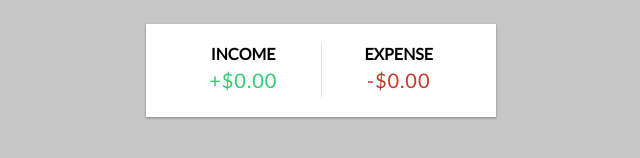
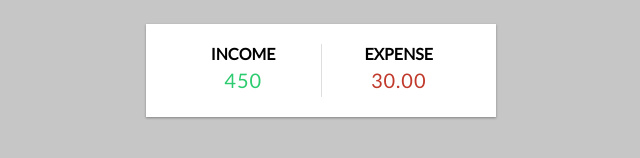
Before and after one commit to stxdelis/expense-tracker, a React (Create React App) app: page / in a window 1280 px wide. Shown: the part 133-291 px from the top of the page, without its empty margins (319-959 px from the left). Built offline with nearby package versions, Linux system fonts and the light colour scheme.

Commit message:
delete transactions working

```diff
--- a/src/components/IncomeExpenses.js
+++ b/src/components/IncomeExpenses.js
@@ -1,19 +1,29 @@
-import React from "react";
+import React, { useContext } from "react";
+import { GlobalContext } from "../context/GlobalState";
 
 export const IncomeExpenses = () => {
+	const { transactions } = useContext(GlobalContext);
+
+	const amounts = transactions.map((transaction) => transaction.amount);
+
+	const income = amounts
+		.filter((item) => item > 0)
+		.reduce((acc, item) => (acc += item), 0);
+
+	const expense = (
+		amounts.filter((item) => item < 0).reduce((acc, item) => (acc += item), 0) *
+		-1
+	).toFixed(2);
+
 	return (
 		<div className="inc-exp-container">
 			<div>
 				<h4>Income</h4>
-					<p className="money plus">
-						+$0.00
-					</p>
+				<p className="money plus">{income}</p>
 			</div>
 			<div>
 				<h4>Expense</h4>
-				<p className="money minus">
-					-$0.00
-				</p>
+				<p className="money minus">{expense}</p>
 			</div>
 		</div>
 	);
--- a/src/components/Transaction.js
+++ b/src/components/Transaction.js
@@ -1,6 +1,9 @@
-import React from "react";
+import React, {useContext} from "react";
+import { GlobalContext } from "../context/GlobalState";
 
 export const Transaction = ({ transaction }) => {
+	const {deleteTransaction} = useContext(GlobalContext)
+
 	const sign = transaction.amount < 0 ? "-" : "+";
 
 	return (
@@ -9,7 +12,7 @@
 			<span>
 				{sign}${Math.abs(transaction.amount)}
 			</span>
-			<button className="delete-btn">x</button>
+			<button className="delete-btn" onClick={() => deleteTransaction(transaction.id)}>x</button>
 		</li>
 	);
 };
--- a/src/context/AppReducer.js
+++ b/src/context/AppReducer.js
@@ -1,8 +1,16 @@
 //application state change in response to certain actions to our store or context
+//reducer-allows you to change your state and send it down to your application
 
-export default (state, action) =>{
-  switch(action.type){
-    default:
-      return state;
-  }
-}
+export default (state, action) => {
+	switch (action.type) {
+		case "DELETE_TRANSACTION":
+			return {
+				...state,
+				transactions: state.transactions.filter(
+					(transaction) => transaction.id !== action.payload
+				),
+			};
+		default:
+			return state;
+	}
+};
--- a/src/context/GlobalState.js
+++ b/src/context/GlobalState.js
@@ -18,9 +18,21 @@
 export const GlobalProvider = ({ children }) => {
 	const [state, dispatch] = useReducer(AppReducer, initialState);
 
+	// Actions
+	function deleteTransaction(id){
+		dispatch({
+			type: 'DELETE_TRANSACTION',
+			payload: id
+		})
+	}
+
+
 	// transactions state can be used by any component through useContext. state is placed in the value of Provider.
 	return (
-		<GlobalContext.Provider value={{ transactions: state.transactions }}>
+		<GlobalContext.Provider value={{
+			 transactions: state.transactions,
+			 deleteTransaction
+			  }}>
 			{children}
 		</GlobalContext.Provider>
 	);
```
